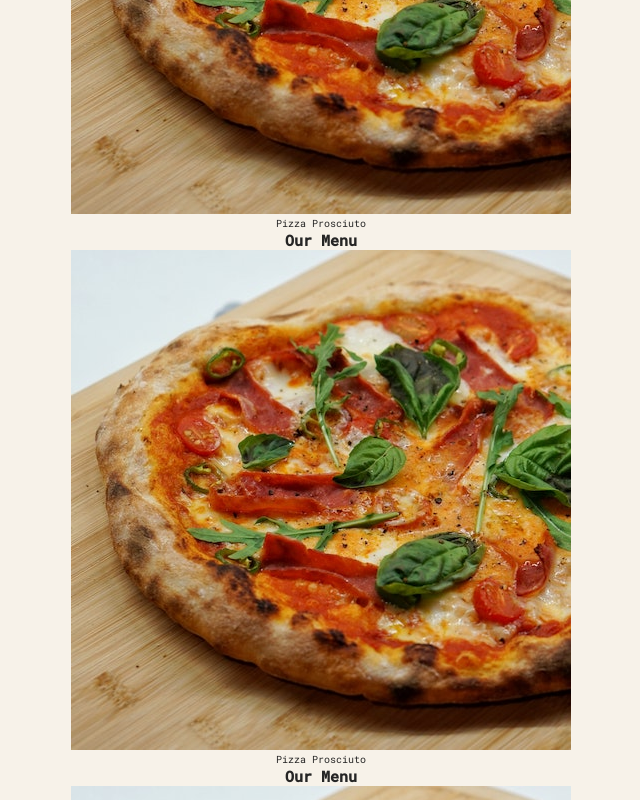
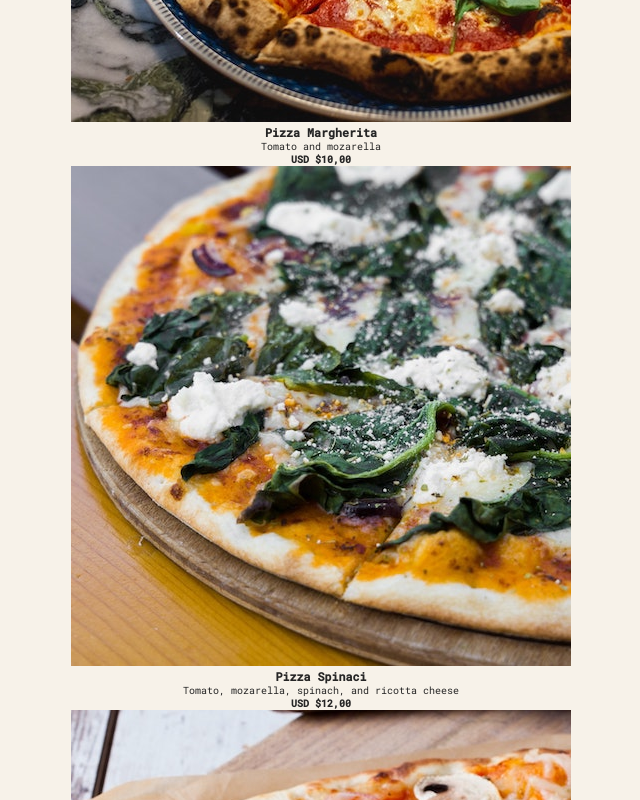
Before and after one commit to shinjimomoi/pizza-menu, a React (Create React App) app: page / in a window 1280 px wide. Shown: the part 900-1700 px from the top of the page, without its empty margins (319-959 px from the left). Built offline with nearby package versions, Linux system fonts and the light colour scheme.

Commit message:
built menu using data.js

```diff
--- a/src/App.js
+++ b/src/App.js
@@ -1,23 +1,25 @@
 import "./App.css";
+import pizzaData from "./data";
 
 function App() {
   return (
     <div className="App">
+      <Header />
       <Menu />
+      <Footer />
     </div>
   );
 }
 
 function Menu() {
   return (
-    <>
-      <Header />
+    <main>
+      <h2>Our Menu</h2>
+      <div>
+        {pizzaData.map((pizza) => <Pizza name={pizza.name} ingredients={pizza.ingredients} price={pizza.price} photoName={pizza.photoName} soldOut={pizza.soldOut}/>)}
+      </div>
       <Pizza />
-      <Pizza />
-      <Pizza />
-      <Pizza />
-      <Footer />
-    </>
+    </main>
   )
 }
 
@@ -27,12 +29,14 @@ function Header() {
   )
 }
 
-function Pizza() {
+function Pizza(props) {
   return (
     <div>
-      <h2>Our Menu</h2>
-      <img src="/pizzas/prosciutto.jpg" alt="focaccia" />
-      <p>Pizza Prosciuto</p>
+      <img src={props.photoName} alt="menu" />
+      <h3>{props.name}</h3>
+      <p>{props.ingredients}</p>
+      <p><strong>USD ${props.price},00</strong></p>
+      {props.soldOut ? <p>sold out</p> : null}
     </div>
   )
 }
--- a/src/data.js
+++ b/src/data.js
@@ -42,3 +42,5 @@ const pizzaData = [
     soldOut: false,
   },
 ];
+
+export default pizzaData;
```
